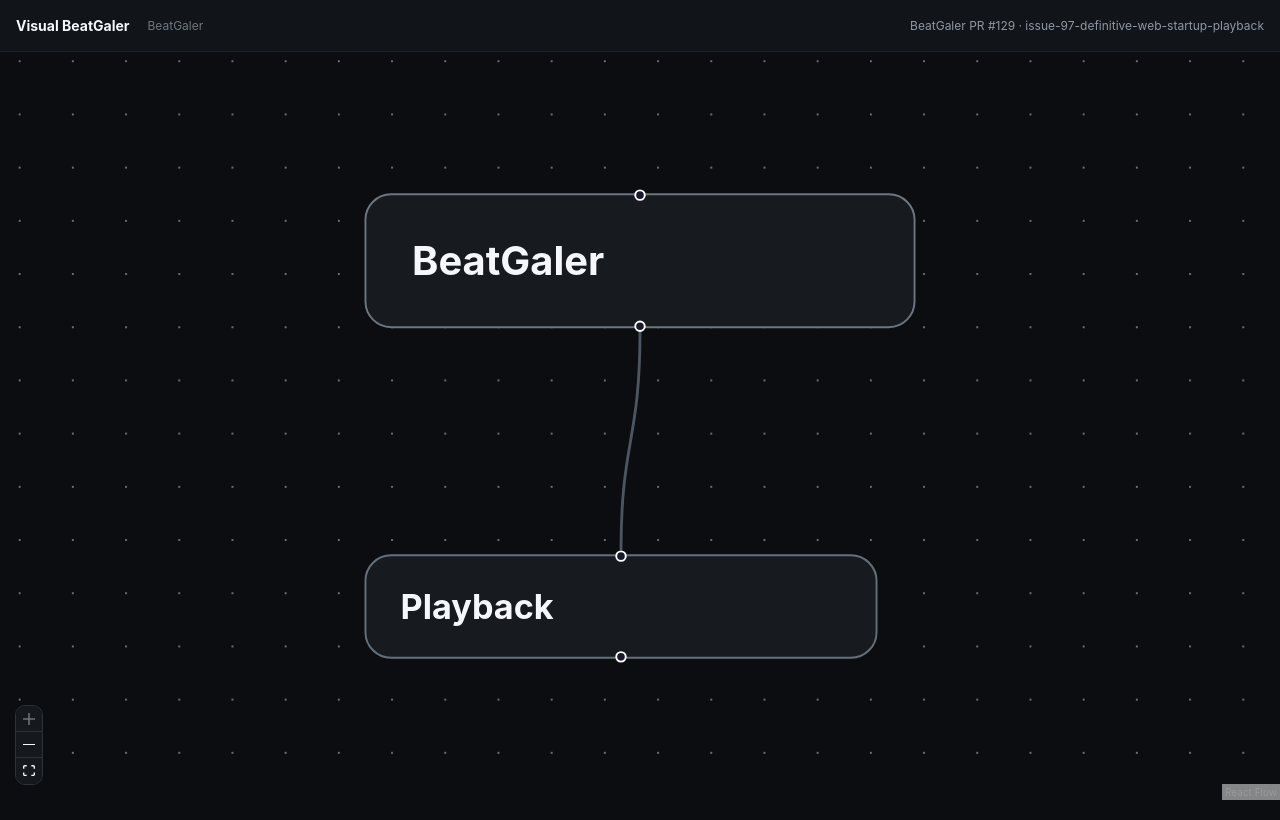
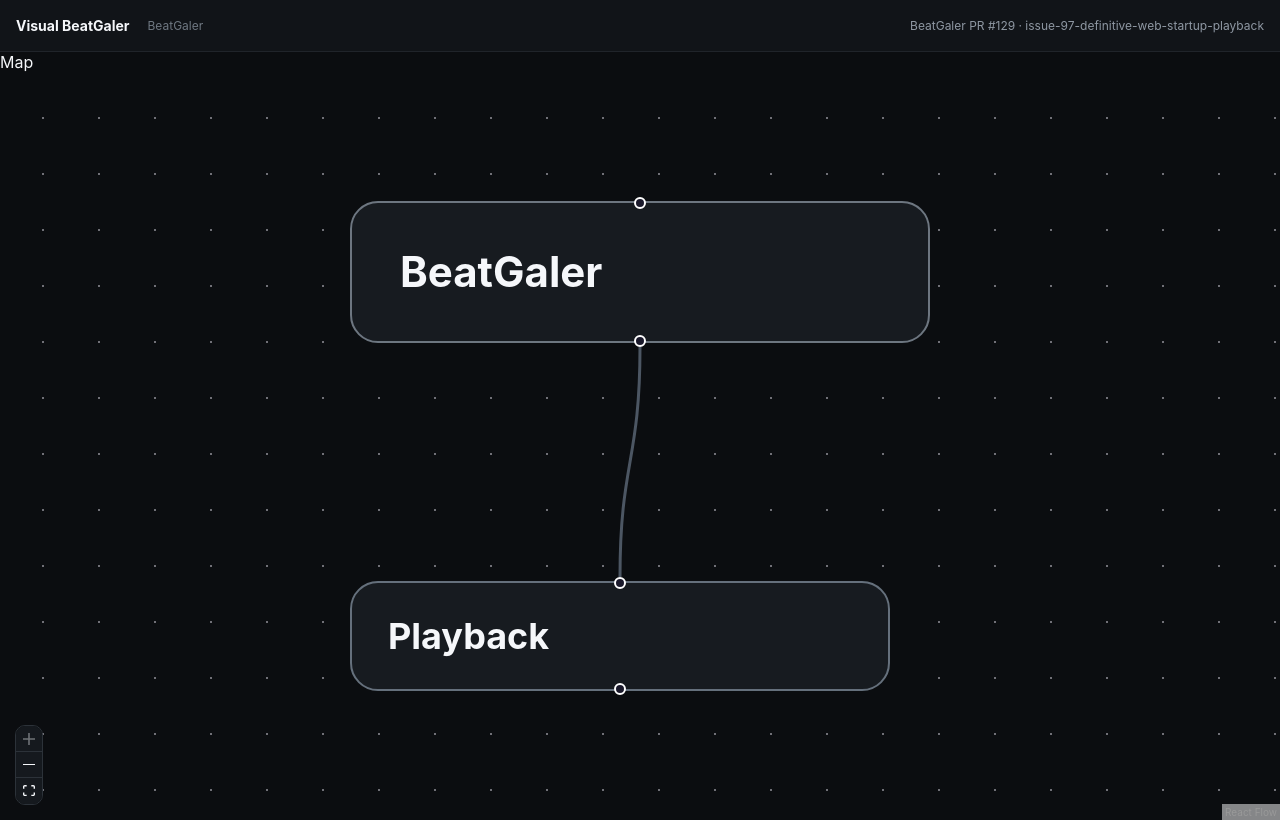
Before and after one commit to magosouljah/Visual-Beat-galer, a React (Vite) app: page / in a window 1280 px wide. Built offline with nearby package versions, Linux system fonts and the light colour scheme.

Commit message:
Label relationship maps and execution flows

```diff
--- a/src/App.tsx
+++ b/src/App.tsx
@@ -13,6 +13,12 @@ const viewLabels: Record<VisualViewId, string> = {
   playback: 'Playback',
   'playback-start': 'Start Playback',
 }
+
+const mapKindLabel = {
+  overview: 'Map',
+  relationships: 'Relationships · not execution order',
+  sequence: 'Execution flow · arrows show order',
+} as const
 
 function nodeClassName(node: Node<VisualNodeData>) {
   return `visual-node visual-node--${node.data.level}${node.data.targetView ? ' visual-node--enterable' : ''}`
@@ -61,14 +67,15 @@ export function App() {
 
       <section className="workspace">
         <section className="canvas" aria-label="BeatGaler visual map">
+          <div className={`map-kind map-kind--${map.kind}`}>{mapKindLabel[map.kind]}</div>
           <ReactFlow
             key={viewId}
             nodes={nodes}
             edges={map.edges}
             fitView
             fitViewOptions={{ padding: 0.28 }}
-            minZoom={0.4}
-            maxZoom={1.9}
+            minZoom={0.35}
+            maxZoom={2}
             nodesDraggable={false}
             nodesConnectable={false}
             elementsSelectable
```
